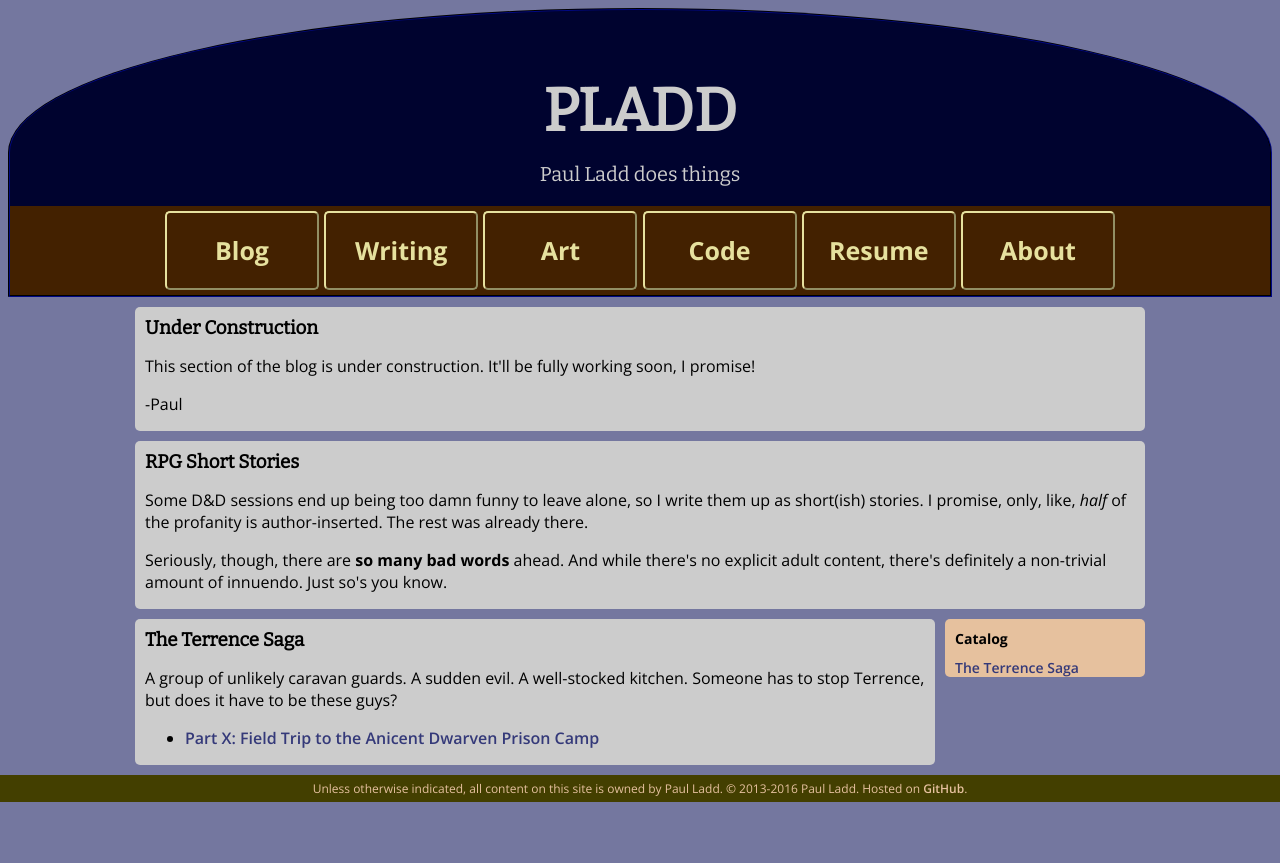
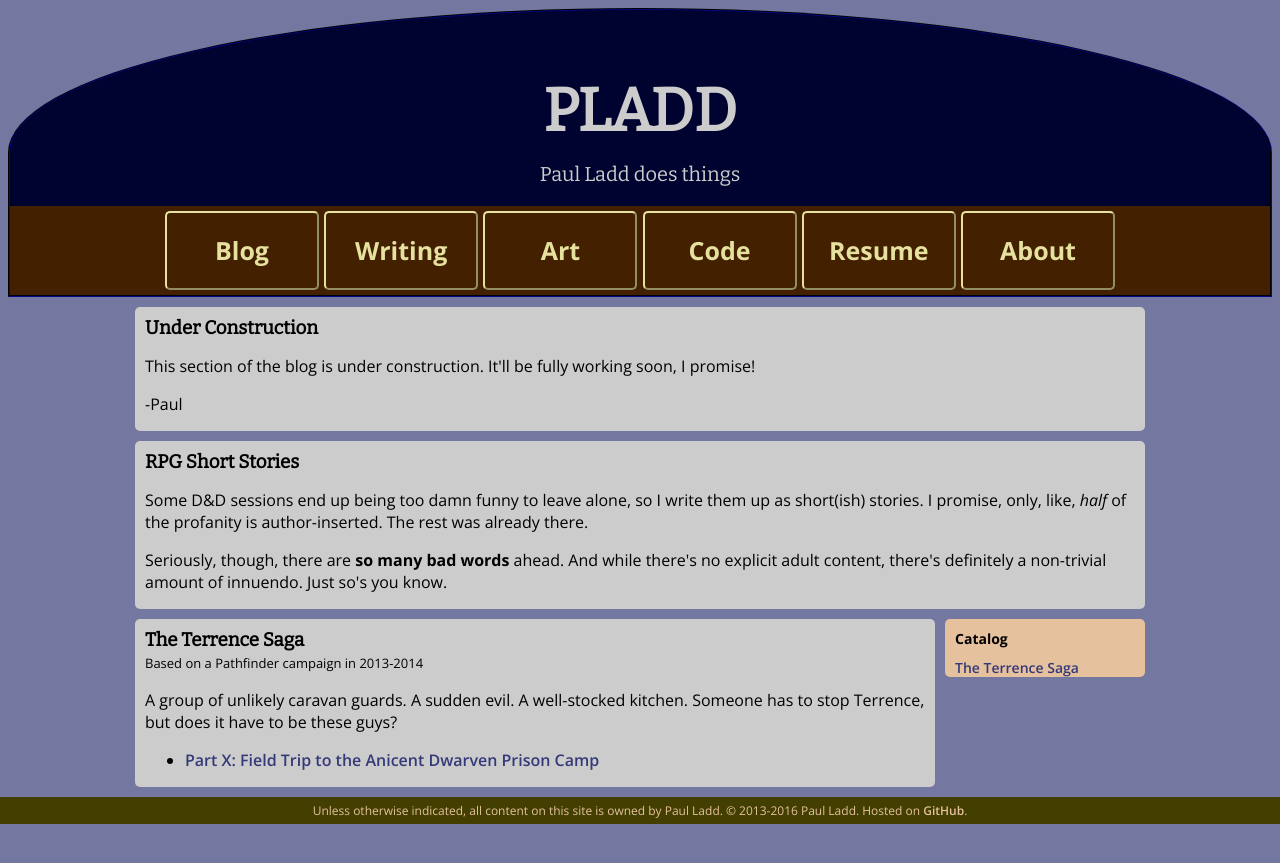
Before and after one commit to itspladd/personal-website-old, a Jekyll site: the page built from writing/rpg_stories/index.html, in a window 1280 px wide. Shown: the top 863 px of the page. Built offline with Jekyll 4.4.1, drawn with Linux system fonts in a browser that asks for light colours.

Commit message:
Adding description and organizing html

```diff
--- a/writing/rpg_stories/index.html
+++ b/writing/rpg_stories/index.html
@@ -17,9 +17,14 @@ title: "RPG Stories: Paul Ladd Does Words, Art, and Code"
 <section>
     <article>
         <h1 id="terrence">The Terrence Saga</h1>
+        <span class="dateauthor">Based on a Pathfinder campaign in 2013-2014</span>
         <p>A group of unlikely caravan guards. A sudden evil. A well-stocked kitchen. Someone has to stop Terrence, but does it have to be these guys?</p>
+
         <ul>
-            <li><a href="dwarven-prison-field-trip">Part X: Field Trip to the Anicent Dwarven Prison Camp</a></li>
+            <li>
+                <a href="dwarven-prison-field-trip">Part X: Field Trip to the Anicent Dwarven Prison Camp</a><br>
+            </li>
         </ul>
+
     </article>
 </section>
```
